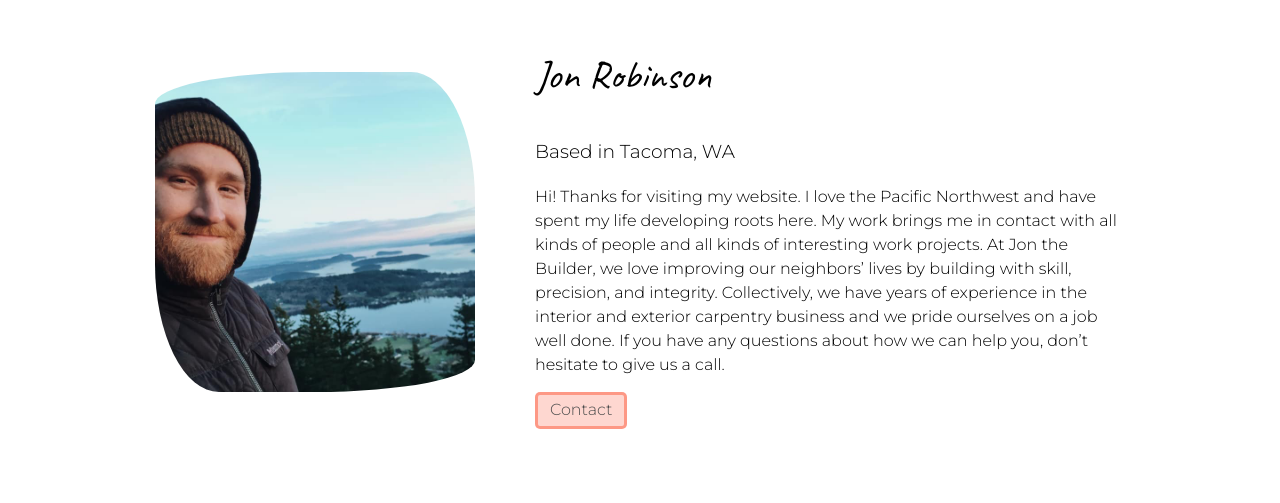
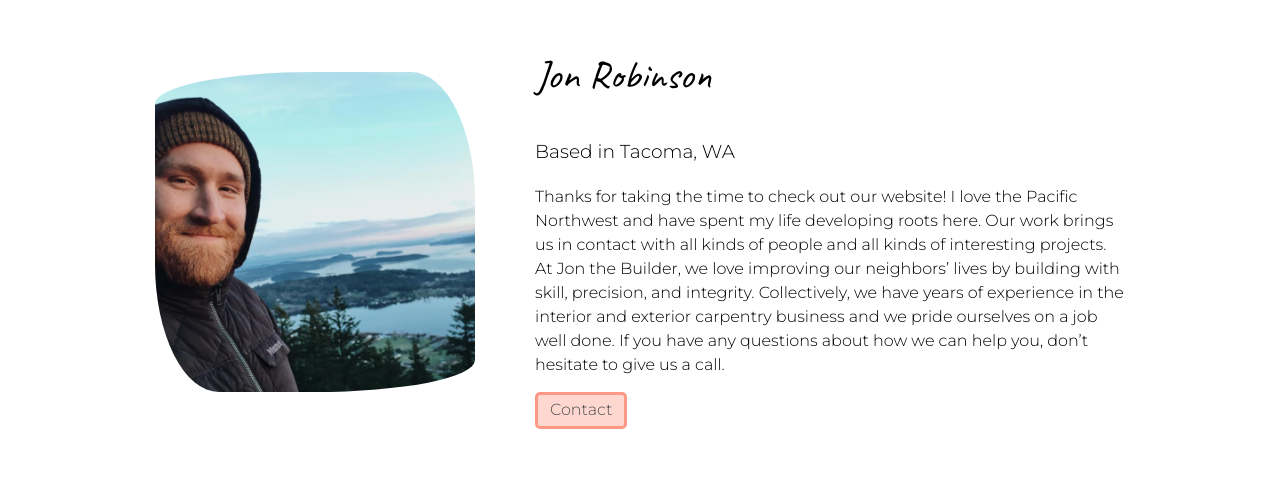
Before and after one commit to allie-rae/construction-remake, a React (Create React App) app: page / in a window 1280 px wide. Shown: the part 918-1421 px from the top of the page. Built offline with nearby package versions, Linux system fonts and the light colour scheme; the HTML template or start-up script is replaced by a standard one; a web font is replaced by a local one.

Commit message:
changed about section

```diff
--- a/src/components/about/About.js
+++ b/src/components/about/About.js
@@ -8,12 +8,7 @@ const About = (props) => {
             <div className="about-txt">
                 <h2>Jon Robinson</h2>
                 <h3>Based in Tacoma, WA</h3>
-                Hi! Thanks for visiting my website. I love the Pacific Northwest and have spent my life
-developing roots here. My work brings me in contact with all kinds of people and all kinds of
-interesting work projects. At Jon the Builder, we love improving our neighbors’ lives by building with
-skill, precision, and integrity. Collectively, we have years of experience in the interior and exterior
-carpentry business and we pride ourselves on a job well done. If you have any questions about how we
-can help you, don’t hesitate to give us a call.
+                Thanks for taking the time to check out our website! I love the Pacific Northwest and have spent my life developing roots here. Our work brings us in contact with all kinds of people and all kinds of interesting projects. At Jon the Builder, we love improving our neighbors’ lives by building with skill, precision, and integrity. Collectively, we have years of experience in the interior and exterior carpentry business and we pride ourselves on a job well done. If you have any questions about how we can help you, don’t hesitate to give us a call.
                 <a href="mailto:info@jonthebuilderllc.com"><button className="contact-btn">Contact</button></a>
                 </div>
         </div>
```
